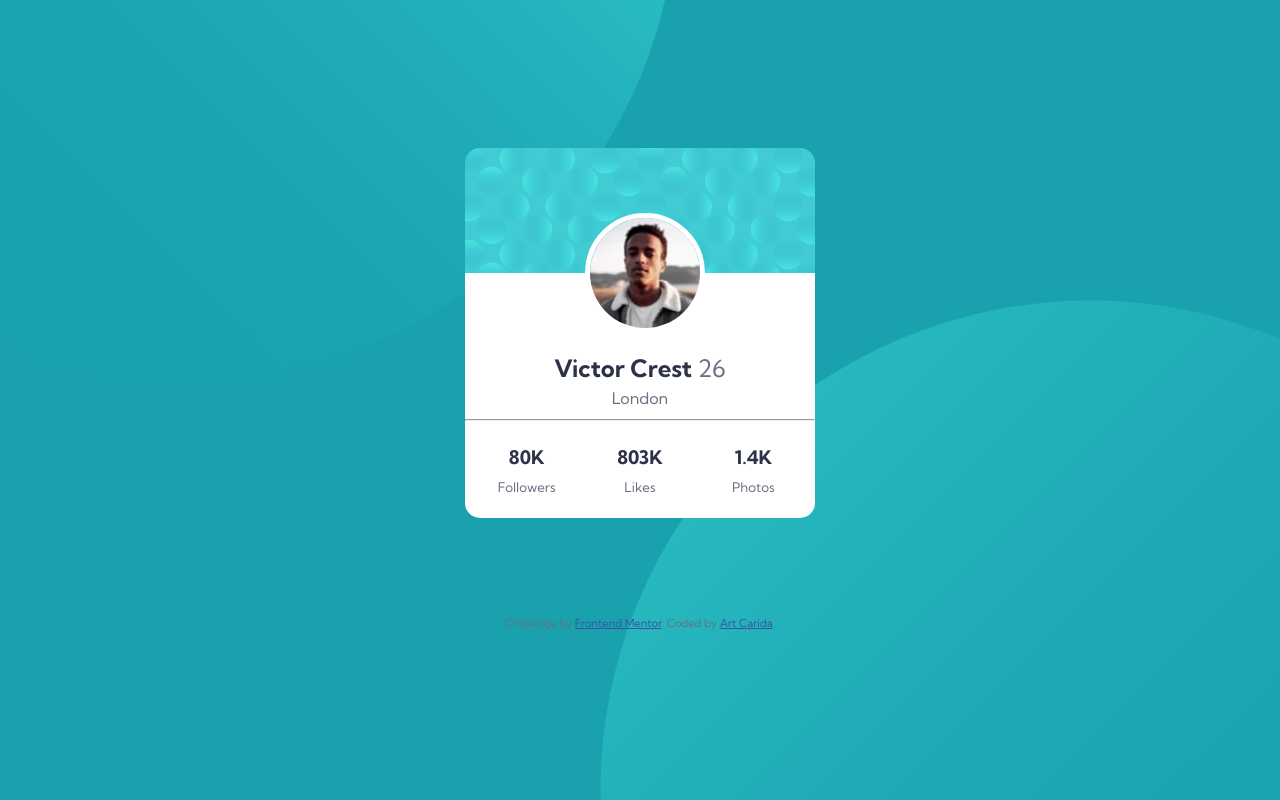
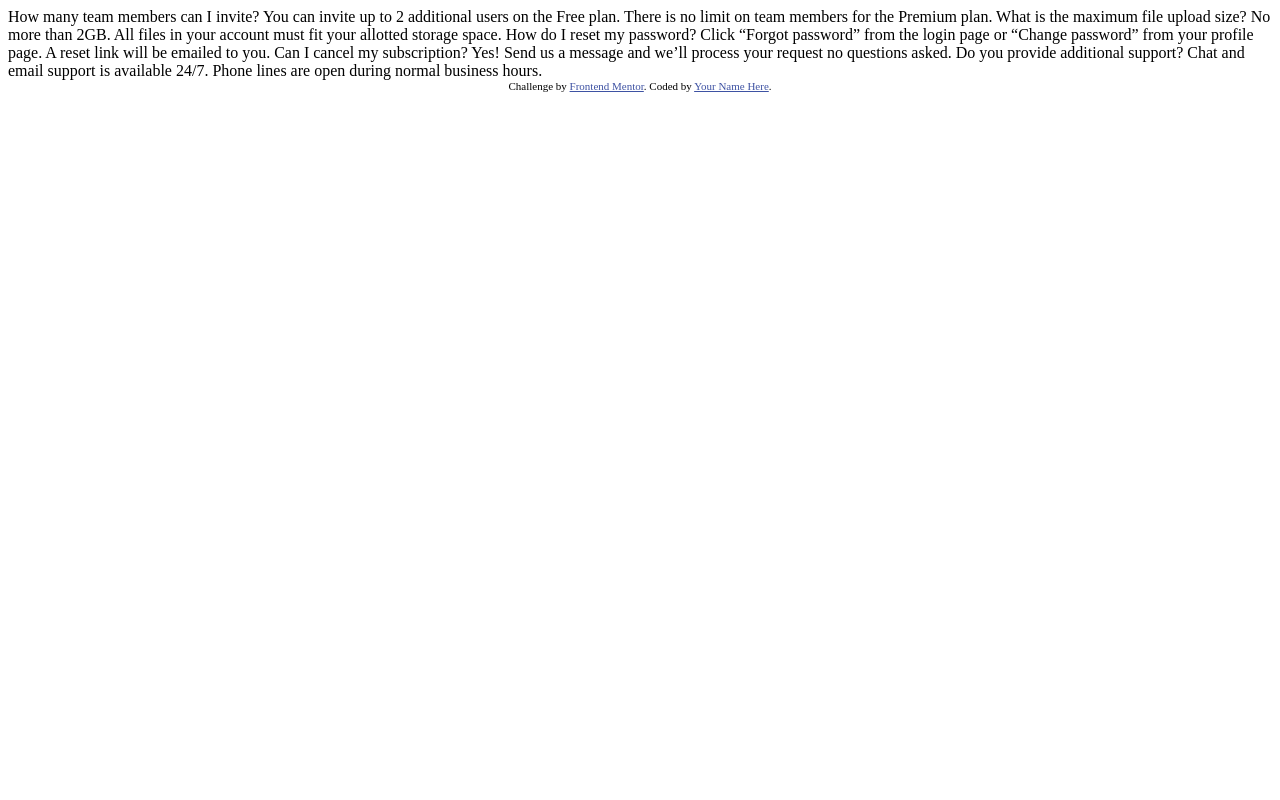
Before and after one commit to artcar01/faq-accordion-card, a plain HTML site: page index.html in a window 1280 px wide. Drawn offline with Linux system fonts and the light colour scheme.

Commit message:
Revert "Final Solution"
This reverts commit 14cc44da6593b5c514fba2ddc899411cb2bfe293.

```diff
--- a/index.html
+++ b/index.html
@@ -6,132 +6,35 @@
 
   <link rel="icon" type="image/png" sizes="32x32" href="./images/favicon-32x32.png">
 
-  <title>Frontend Mentor | Profile card component</title>
-
-  <link rel="preconnect" href="https://fonts.gstatic.com">
-  <link href="https://fonts.googleapis.com/css2?family=Kumbh+Sans:wght@400;700&display=swap" rel="stylesheet">
+  <title>Frontend Mentor | FAQ Accordion Card</title>
 
   <!-- Feel free to remove these styles or customise in your own stylesheet 👍 -->
   <style>
-    body {
-      background-image: url("images/bg-pattern-top.svg"), url("images/bg-pattern-bottom.svg");
-      background-repeat: no-repeat, no-repeat;
-      background-position: -300px -600px, 600px 300px;
-      background-color: hsl(185, 75%, 39%);
-      font-family: 'Kumbh Sans', sans-serif;
-      color: hsl(227, 10%, 46%);
-      line-height: 10px;
-      padding-top: 60px;
-    }
-
-    @media only screen and (max-width: 375px) {
-      body {
-        background-image: url("images/bg-pattern-top.svg"), url("images/bg-pattern-bottom.svg");
-        background-repeat: no-repeat, no-repeat;
-        background-position: -750px -650px, 160px 180px;
-        background-color: hsl(185, 75%, 39%);
-        font-family: 'Kumbh Sans', sans-serif;
-        color: hsl(227, 10%, 46%);
-        line-height: 10px;
-        padding-top: 60px;
-        }
-      }
-
-    h2 {
-      font-weight: lighter;
-    }
-
-    h3, b {
-      color: hsl(229, 23%, 23%);
-    }
-
-    hr {
-      color:  hsl(0, 0%, 59%);
-      margin-top: 15px;
-    }
-
-    .profile-card {
-      width: 350px;
-      height: 350px;
-      background-color: white;
-      margin: auto;
-      margin-top: 100px;
-      margin-bottom: 100px;
-      border-radius: 15px;
-    }
-
-    .photo-box {
-      background-image: url("images/bg-pattern-card.svg");
-      position: absolute;
-      width: 350px;
-      height: 125px;
-      margin-top: -20px;
-      border-top-left-radius: 15px;
-      border-top-right-radius: 15px;
-    }
-
-    .profile-pic {
-      width: 110px;
-      position: absolute;
-      margin-left: 120px;
-      margin-right: 120px;
-      margin-top: 65px;
-      border-radius: 65px;
-      border: 5px solid white ;
-    }
-
-    .info-box {
-      padding-top: 175px;
-    }
-
-    .personal-info {
-      text-align: center;
-    }
-
-    .row {
-      padding: 5px;
-    }
-
-    .column {
-      float: left;
-      width: 33.33%;
-      text-align: center;
-    }
-
     .attribution { font-size: 11px; text-align: center; }
     .attribution a { color: hsl(228, 45%, 44%); }
   </style>
 </head>
 <body>
-  <div class="profile-card">
-    <div class="photo-box">
-      <img class="profile-pic" src="images/image-victor.jpg" alt="profile-pic">
-    </div>
-    <div class="info-box">
-      <div class="personal-info">
-        <h2><b>Victor Crest</b> 26</h2>
-        <p>London</p>
-      </div>
-      <hr>
-      <div class="row">
-        <div class="column">
-          <h3>80K</h3>
-          <p><small>Followers</small></p>
-        </div>
-        <div class="column">
-          <h3>803K</h3>
-          <p><small>Likes</small></p>
-        </div>
-        <div class="column">
-          <h3>1.4K</h3>
-          <p><small>Photos</small></p>
-        </div>
-      </div>
-    </div>
-  </div>
+  How many team members can I invite?
+  You can invite up to 2 additional users on the Free plan. There is no limit on
+  team members for the Premium plan.
+
+  What is the maximum file upload size?
+  No more than 2GB. All files in your account must fit your allotted storage space.
+
+  How do I reset my password?
+  Click “Forgot password” from the login page or “Change password” from your profile page.
+  A reset link will be emailed to you.
+
+  Can I cancel my subscription?
+  Yes! Send us a message and we’ll process your request no questions asked.
+
+  Do you provide additional support?
+  Chat and email support is available 24/7. Phone lines are open during normal business hours.
+
   <div class="attribution">
     Challenge by <a href="https://www.frontendmentor.io?ref=challenge" target="_blank">Frontend Mentor</a>.
-    Coded by <a href="https://twitter.com/art_art87">Art Carida</a>.
+    Coded by <a href="#">Your Name Here</a>.
   </div>
 </body>
 </html>
```
Also changed, not shown: design/desktop-design.jpg, design/desktop-preview.jpg, design/mobile-design.jpg, images/bg-pattern-bottom.svg (deleted), images/bg-pattern-card.svg (deleted), images/bg-pattern-top.svg (deleted), images/image-victor.jpg (deleted), 3 other files.
